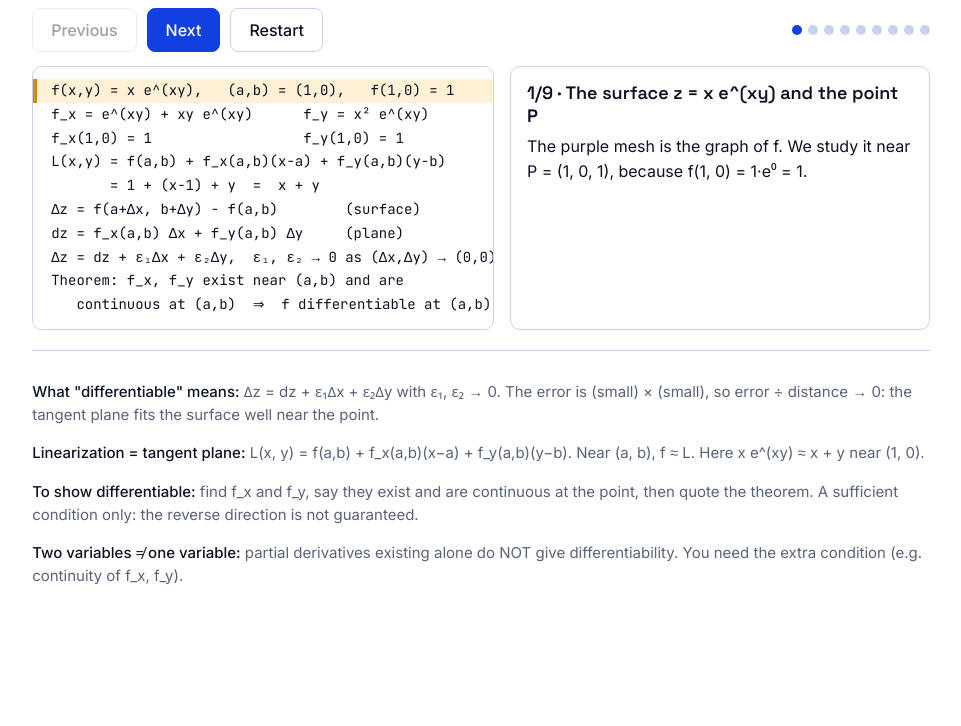
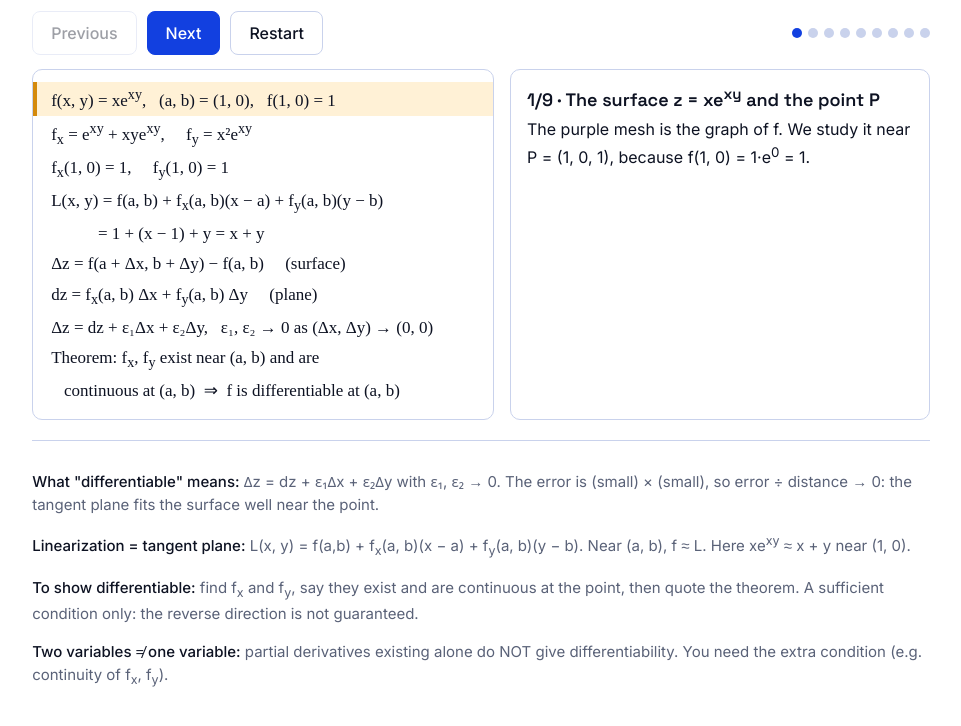
Before and after one commit to ganyujie530-spe/study-visuals, a plain HTML site: page bsc130/differentiability.html in a window 1280 px wide. Shown: the part 558-1284 px from the top of the page, without its empty margins (159-1120 px from the left). Before the commit the page ends 1201 px from the top, so only its background shows below. Drawn offline with Linux system fonts and the light colour scheme.

Commit message:
Differentiability page: show maths with real sub/superscripts; add maths-notation rule to AI_GUIDE
Co-Authored-By: Claude Opus 5.5 <noreply@anthropic.com>
Claude-Session: https://claude.ai/code/session_01Mb7kXMRNWQY6L6TFTbZfBV

```diff
--- a/bsc130/differentiability.html
+++ b/bsc130/differentiability.html
@@ -48,13 +48,15 @@ pre div.hl{background:var(--hot);border-left-color:var(--hotline)}
 .ctl td+td{text-align:right}
 .ctl tr.err td{color:var(--hotline);font-weight:500}
 .ctl .note{grid-column:1/-1;margin:0;font-size:14px;color:var(--muted)}
+pre.math{font:17px/1.8 "Cambria Math","STIX Two Math","Times New Roman",serif;white-space:normal}
+pre.math div{white-space:pre-wrap}
 @media(max-width:700px){.ctl{grid-template-columns:minmax(0,1fr)}}
 </style>
 </head>
 <body>
 <header>
 <h1>Differentiable: the tangent plane's error shrinks faster than the step</h1>
-<p>BSC130 Calculus II B · Chapter 14.4 Tangent Planes and Linear Approximations (slides p.28–32). Example f(x, y) = x e^(xy) at (1, 0). Use the buttons or ← → keys; drag the sliders from step 4.</p>
+<p>BSC130 Calculus II B · Chapter 14.4 Tangent Planes and Linear Approximations (slides p.28–32). Example f(x, y) = xe<sup>xy</sup> at (1, 0). Use the buttons or ← → keys; drag the sliders from step 4.</p>
 </header>
 <main>
 <div class="fig"><svg id="pic" viewBox="0 0 680 300" role="img" aria-labelledby="ptitle"><title id="ptitle">Diagram for the current step</title></svg></div>
@@ -73,14 +75,14 @@ pre div.hl{background:var(--hot);border-left-color:var(--hotline)}
 <p class="note">distance = √(Δx² + Δy²), how far the point moved from (1, 0).</p>
 </div>
 <div class="grid">
-<pre id="code"><div>f(x,y) = x e^(xy),   (a,b) = (1,0),   f(1,0) = 1</div><div>f_x = e^(xy) + xy e^(xy)      f_y = x² e^(xy)</div><div>f_x(1,0) = 1                  f_y(1,0) = 1</div><div>L(x,y) = f(a,b) + f_x(a,b)(x-a) + f_y(a,b)(y-b)</div><div>       = 1 + (x-1) + y  =  x + y</div><div>Δz = f(a+Δx, b+Δy) - f(a,b)        (surface)</div><div>dz = f_x(a,b) Δx + f_y(a,b) Δy     (plane)</div><div>Δz = dz + ε₁Δx + ε₂Δy,  ε₁, ε₂ → 0 as (Δx,Δy) → (0,0)</div><div>Theorem: f_x, f_y exist near (a,b) and are</div><div>   continuous at (a,b)  ⇒  f differentiable at (a,b)</div></pre>
+<pre id="code" class="math"><div>f(x, y) = xe<sup>xy</sup>,   (a, b) = (1, 0),   f(1, 0) = 1</div><div>f<sub>x</sub> = e<sup>xy</sup> + xye<sup>xy</sup>,     f<sub>y</sub> = x²e<sup>xy</sup></div><div>f<sub>x</sub>(1, 0) = 1,     f<sub>y</sub>(1, 0) = 1</div><div>L(x, y) = f(a, b) + f<sub>x</sub>(a, b)(x − a) + f<sub>y</sub>(a, b)(y − b)</div><div>           = 1 + (x − 1) + y = x + y</div><div>Δz = f(a + Δx, b + Δy) − f(a, b)     (surface)</div><div>dz = f<sub>x</sub>(a, b) Δx + f<sub>y</sub>(a, b) Δy     (plane)</div><div>Δz = dz + ε₁Δx + ε₂Δy,   ε₁, ε₂ → 0 as (Δx, Δy) → (0, 0)</div><div>Theorem: f<sub>x</sub>, f<sub>y</sub> exist near (a, b) and are</div><div>   continuous at (a, b)  ⇒  f is differentiable at (a, b)</div></pre>
 <div class="cap" aria-live="polite"><h2 id="ctitle"></h2><p id="ctext"></p></div>
 </div>
 <div class="rules">
 <p><b>What "differentiable" means:</b> Δz = dz + ε₁Δx + ε₂Δy with ε₁, ε₂ → 0. The error is (small) × (small), so error ÷ distance → 0: the tangent plane fits the surface well near the point.</p>
-<p><b>Linearization = tangent plane:</b> L(x, y) = f(a,b) + f_x(a,b)(x−a) + f_y(a,b)(y−b). Near (a, b), f ≈ L. Here x e^(xy) ≈ x + y near (1, 0).</p>
-<p><b>To show differentiable:</b> find f_x and f_y, say they exist and are continuous at the point, then quote the theorem. A sufficient condition only: the reverse direction is not guaranteed.</p>
-<p><b>Two variables ≠ one variable:</b> partial derivatives existing alone do NOT give differentiability. You need the extra condition (e.g. continuity of f_x, f_y).</p>
+<p><b>Linearization = tangent plane:</b> L(x, y) = f(a,b) + f<sub>x</sub>(a, b)(x − a) + f<sub>y</sub>(a, b)(y − b). Near (a, b), f ≈ L. Here xe<sup>xy</sup> ≈ x + y near (1, 0).</p>
+<p><b>To show differentiable:</b> find f<sub>x</sub> and f<sub>y</sub>, say they exist and are continuous at the point, then quote the theorem. A sufficient condition only: the reverse direction is not guaranteed.</p>
+<p><b>Two variables ≠ one variable:</b> partial derivatives existing alone do NOT give differentiability. You need the extra condition (e.g. continuity of f<sub>x</sub>, f<sub>y</sub>).</p>
 </div>
 </main>
 <script>
@@ -88,15 +90,15 @@ pre div.hl{background:var(--hot);border-left-color:var(--hotline)}
 // show: which parts to draw. surf = surface mesh, tan = tangent lines T1/T2 at P, plane = tangent plane,
 // move = moved point Q with Δx/Δy path, dz = plane's rise, dZ = surface's rise, err = gap between them.
 const steps=[
- {lines:[0],show:{surf:1},title:"The surface z = x e^(xy) and the point P",text:"The purple mesh is the graph of f. We study it near P = (1, 0, 1), because f(1, 0) = 1·e⁰ = 1."},
- {lines:[1,2],show:{surf:1,tan:1},title:"Slopes at P: f_x(1,0) = 1, f_y(1,0) = 1",text:"T₁ is the tangent in the x-direction (y fixed at 0), slope f_x(1,0) = 1. T₂ is the tangent in the y-direction (x fixed at 1), slope f_y(1,0) = 1. Along y = 0 the surface is z = x, so T₁ lies right on it."},
+ {lines:[0],show:{surf:1},title:"The surface z = xe<sup>xy</sup> and the point P",text:"The purple mesh is the graph of f. We study it near P = (1, 0, 1), because f(1, 0) = 1·e<sup>0</sup> = 1."},
+ {lines:[1,2],show:{surf:1,tan:1},title:"Slopes at P: f<sub>x</sub>(1, 0) = 1, f<sub>y</sub>(1, 0) = 1",text:"T₁ is the tangent in the x-direction (y fixed at 0), slope f<sub>x</sub>(1, 0) = 1. T₂ is the tangent in the y-direction (x fixed at 1), slope f<sub>y</sub>(1, 0) = 1. Along y = 0 the surface is z = x, so T₁ lies right on it."},
  {lines:[3,4],show:{surf:1,tan:1,plane:1},title:"The tangent plane L(x, y) = x + y",text:"The blue plane contains both tangent lines T₁ and T₂. Its equation is the linearization L(x, y) = 1 + (x−1) + y = x + y."},
  {lines:[5],show:{surf:1,plane:1,move:1,dZ:1},title:"Move to (1+Δx, Δy): the real change Δz",text:"Step Δx along x and Δy along y (the dashed path). The surface rises by Δz = f(1+Δx, Δy) − 1. Drag the sliders to move the point."},
  {lines:[6],show:{surf:1,plane:1,move:1,dZ:1,dz:1},title:"The plane's change dz",text:"Above the same point, the tangent plane rises only by dz = 1·Δx + 1·Δy. This is what the linear approximation predicts."},
  {lines:[7],show:{surf:1,plane:1,move:1,dZ:1,dz:1,err:1},title:"The gap is the error ε₁Δx + ε₂Δy",text:"Δz − dz is the amber gap between surface and plane. For a big step (0.4, 0.4) it is large: the plane is a poor guess far from P."},
  {lines:[7],show:{surf:1,plane:1,move:1,dZ:1,dz:1,err:1},title:"Shrink the step: error ÷ distance → 0",text:"Press 'Shrink step ×½' a few times. The distance halves each time, but the error drops by a factor of about 4 or more, so error ÷ distance goes to 0. That is exactly ε₁, ε₂ → 0: f is differentiable at (1, 0)."},
- {lines:[1,8,9],show:{surf:1,plane:1,move:1,dZ:1,dz:1,err:1},title:"The quick test: the theorem",text:"Checking ε₁, ε₂ by hand is hard. Instead: f_x = e^(xy) + xy e^(xy) and f_y = x² e^(xy) exist and are continuous everywhere, so by the theorem f is differentiable at (1, 0). Write this reason in the exam."},
- {lines:[3,4],show:{surf:1,plane:1,tan:1},title:"Result: x e^(xy) ≈ x + y near (1, 0)",text:"Because f is differentiable at (1, 0), its linearization L(x, y) = x + y is a good approximation for points close to (1, 0), and only there."}
+ {lines:[1,8,9],show:{surf:1,plane:1,move:1,dZ:1,dz:1,err:1},title:"The quick test: the theorem",text:"Checking ε₁, ε₂ by hand is hard. Instead: f<sub>x</sub> = e<sup>xy</sup> + xye<sup>xy</sup> and f<sub>y</sub> = x²e<sup>xy</sup> exist and are continuous everywhere, so by the theorem f is differentiable at (1, 0). Write this reason in the exam."},
+ {lines:[3,4],show:{surf:1,plane:1,tan:1},title:"Result: xe<sup>xy</sup> ≈ x + y near (1, 0)",text:"Because f is differentiable at (1, 0), its linearization L(x, y) = x + y is a good approximation for points close to (1, 0), and only there."}
 ];
 const pic=document.getElementById('pic'),codeLines=[...document.querySelectorAll('#code div')];
 const dots=document.getElementById('dots');
@@ -144,7 +146,7 @@ function draw(){
   g+=pl([pt(0.5,0,0.5),pt(1.5,0,1.5)],'var(--ink)',2.2);
   g+=pl([pt(1,-0.5,0.5),pt(1,0.5,1.5)],'var(--ink)',2.2);
   const [a1,b1]=P(1.5,0,1.5),[a2,b2]=P(1,0.5,1.5);
-  g+=T(a1-10,b1+14,'T₁ (slope f_x = 1)',13,'var(--ink)','end',1)+T(a2+10,b2,'T₂ (slope f_y = 1)',13,'var(--ink)','start',1);
+  g+=T(a1-10,b1+14,'T₁ (slope f<tspan baseline-shift="sub" font-size="10">x</tspan> = 1)',13,'var(--ink)','end',1)+T(a2+10,b2,'T₂ (slope f<tspan baseline-shift="sub" font-size="10">y</tspan> = 1)',13,'var(--ink)','start',1);
  }
  if(sh.move){
   // path in the level z = f(1,0) = 1: P → (1+Δx, 0) → (1+Δx, Δy)
@@ -170,7 +172,7 @@ function draw(){
  if(sh.plane)lg.push(['var(--strip)','tangent plane z = L(x, y)']);
  if(sh.err)lg.push(['var(--hotline)','error = Δz − dz']);
  lg.forEach(([c,t],i)=>{const x=130+i*185;g+=`<rect x="${x}" y="276" width="14" height="14" rx="3" style="fill:${c}"/>`+T(x+20,283,t,13,'var(--muted)','start');});
- pic.innerHTML=`<title>${s.title}</title>`+g;
+ pic.innerHTML=`<title>${s.title.replace(/<[^>]+>/g,'')}</title>`+g;
  // controls and numbers
  ctl.style.display=sh.move?'':'none';
  const f2=v=>(v>=0?'+':'−')+Math.abs(v).toFixed(2);
@@ -182,8 +184,8 @@ function draw(){
  document.getElementById('half-tab').innerHTML=`<tr><td>keep halving</td><td>distance</td><td>error</td><td>error ÷ dist.</td></tr>`+ht.join('');
  document.getElementById('num').innerHTML=rows.map((r,i)=>`<tr${i>=3?' class="err"':''}><td>${r[0]}</td><td>${r[1]}</td></tr>`).join('');
  codeLines.forEach((d,n)=>d.classList.toggle('hl',s.lines.includes(n)));
- document.getElementById('ctitle').textContent=`${k+1}/${steps.length} · ${s.title}`;
- document.getElementById('ctext').textContent=s.text;
+ document.getElementById('ctitle').innerHTML=`${k+1}/${steps.length} · ${s.title}`;
+ document.getElementById('ctext').innerHTML=s.text;
  [...dots.children].forEach((d,n)=>d.classList.toggle('on',n===k));
  document.getElementById('prev').disabled=k===0;
  document.getElementById('next').disabled=k===steps.length-1;
```
Also changed, not shown: 1 other file.
